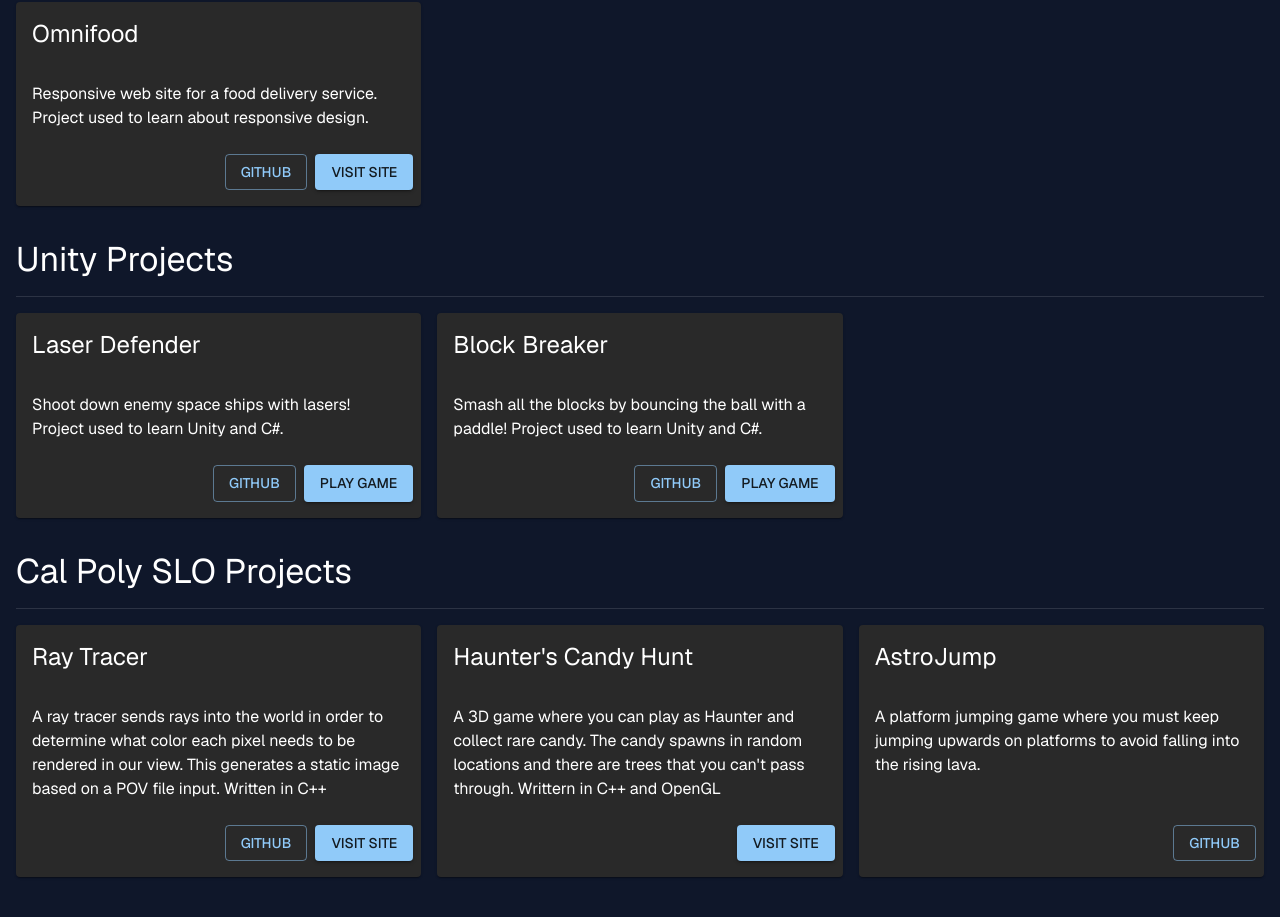
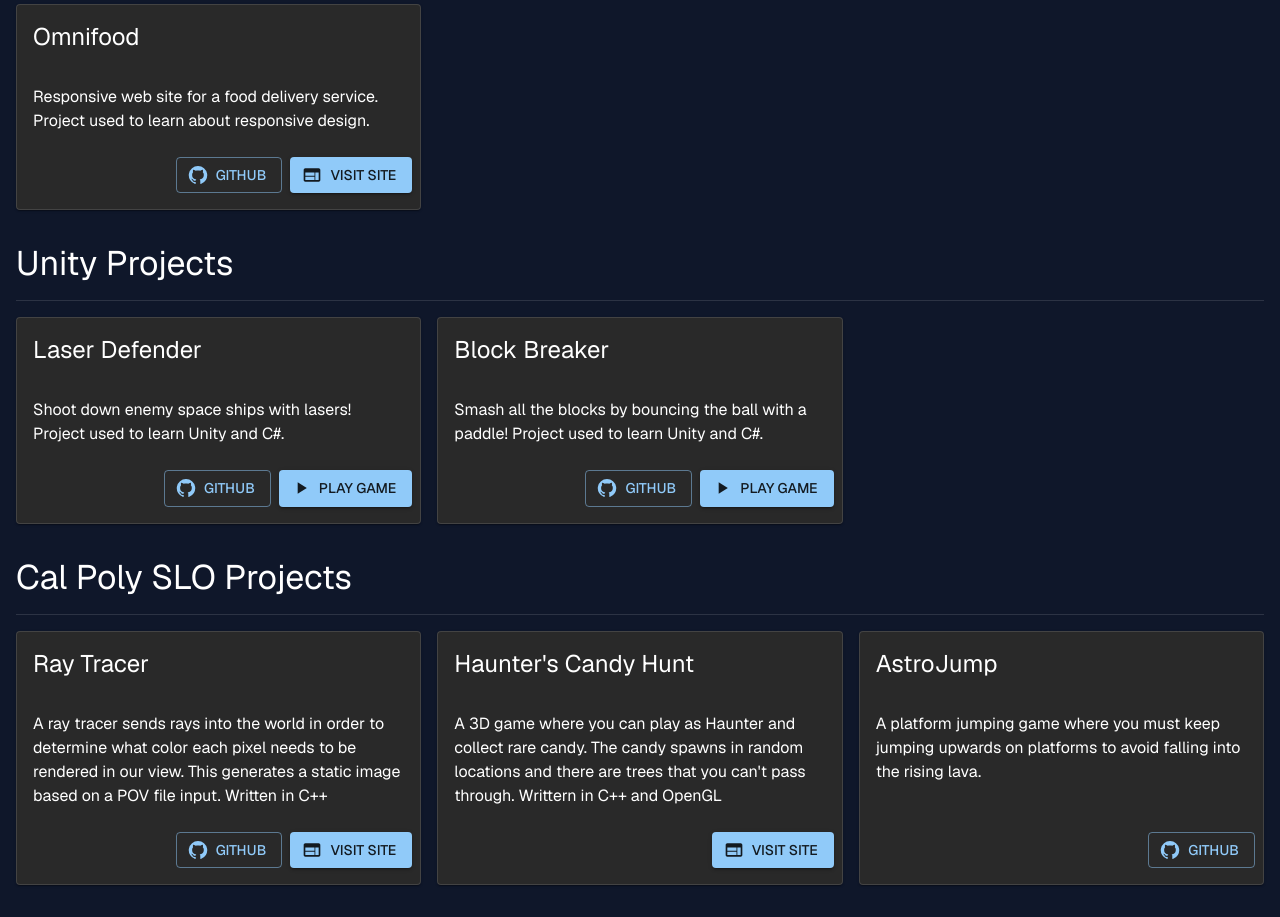
Before and after one commit to jamesquietly/portfolio, a Next.js app: page / in a window 1280 px wide. Shown: the part 608-1525 px from the top of the page. Built offline with nearby package versions, Linux system fonts and the light colour scheme; what @mui/material-nextjs would draw is missing.

Commit message:
update project cards

```diff
--- a/src/projects/components/ProjectCard.tsx
+++ b/src/projects/components/ProjectCard.tsx
@@ -10,6 +10,7 @@ import {
   Typography,
 } from '@mui/material';
 import Link from 'next/link';
+import { GitHub, Web, PlayArrow } from '@mui/icons-material';
 
 interface ProjectCardProps {
   project: Project;
@@ -23,6 +24,14 @@ const ProjectCard = ({ project }: ProjectCardProps) => {
         color: 'text.primary',
         display: 'flex',
         flexDirection: 'column',
+        height: '100%',
+        transition: 'all 0.3s ease-in-out',
+        '&:hover': {
+          transform: 'translateY(-4px)',
+          boxShadow: 6,
+        },
+        border: 1,
+        borderColor: 'divider',
       }}
     >
       <CardHeader title={project.title} />
@@ -31,25 +40,44 @@ const ProjectCard = ({ project }: ProjectCardProps) => {
       </CardContent>
       <CardActions sx={{ justifyContent: 'flex-end', mb: 1 }}>
         {project.github && (
-          <Button variant="outlined" href={project.github} target="_blank">
-            Github
+          <Button
+            variant="outlined"
+            href={project.github}
+            target="_blank"
+            startIcon={<GitHub />}
+          >
+            GitHub
           </Button>
         )}
         {project.learn && (
-          <Button variant="contained" href={project.learn} target="_blank">
+          <Button
+            variant="contained"
+            href={project.learn}
+            target="_blank"
+            startIcon={<Web />}
+          >
             Visit Site
           </Button>
         )}
         {project.play && (
-          <Button variant="contained" href={project.play} target="_blank">
+          <Button
+            variant="contained"
+            href={project.play}
+            target="_blank"
+            startIcon={<PlayArrow />}
+          >
             Play Game
           </Button>
         )}
         {project.page && (
-          <Button variant="contained">
-            <Link href={project.page} target="_blank">
-              Visit Site
-            </Link>
+          <Button
+            variant="contained"
+            component={Link}
+            href={project.page}
+            target="_blank"
+            startIcon={<Web />}
+          >
+            Visit Site
           </Button>
         )}
       </CardActions>
```
